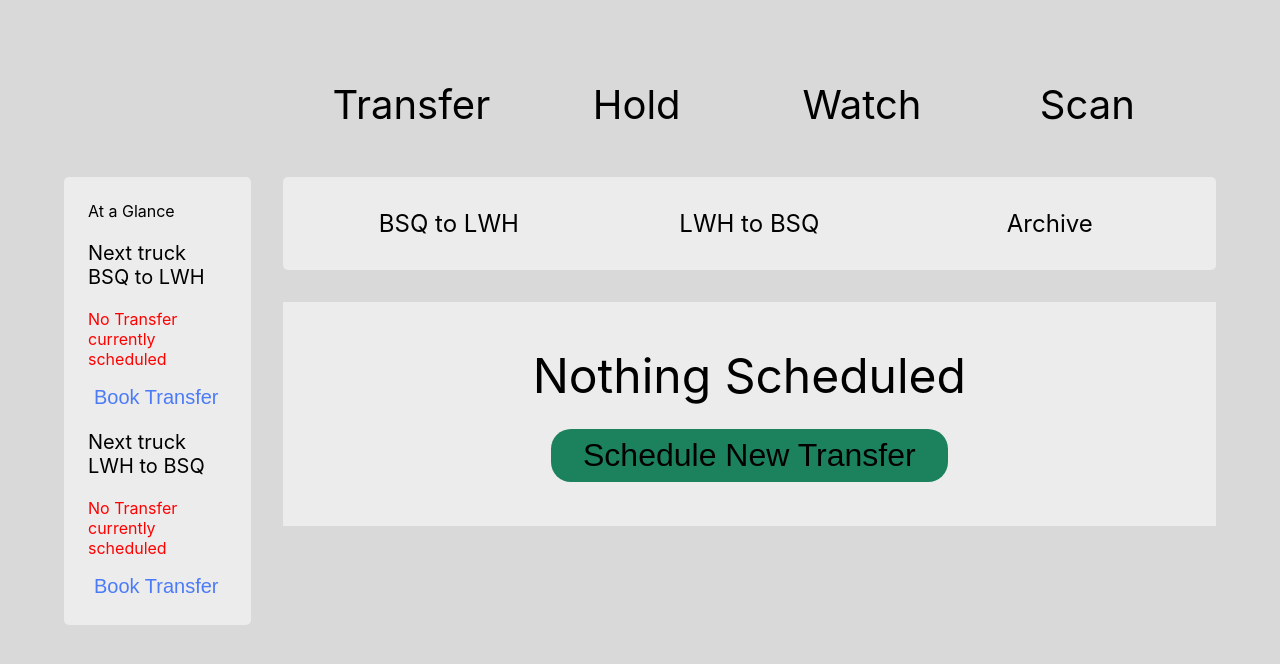
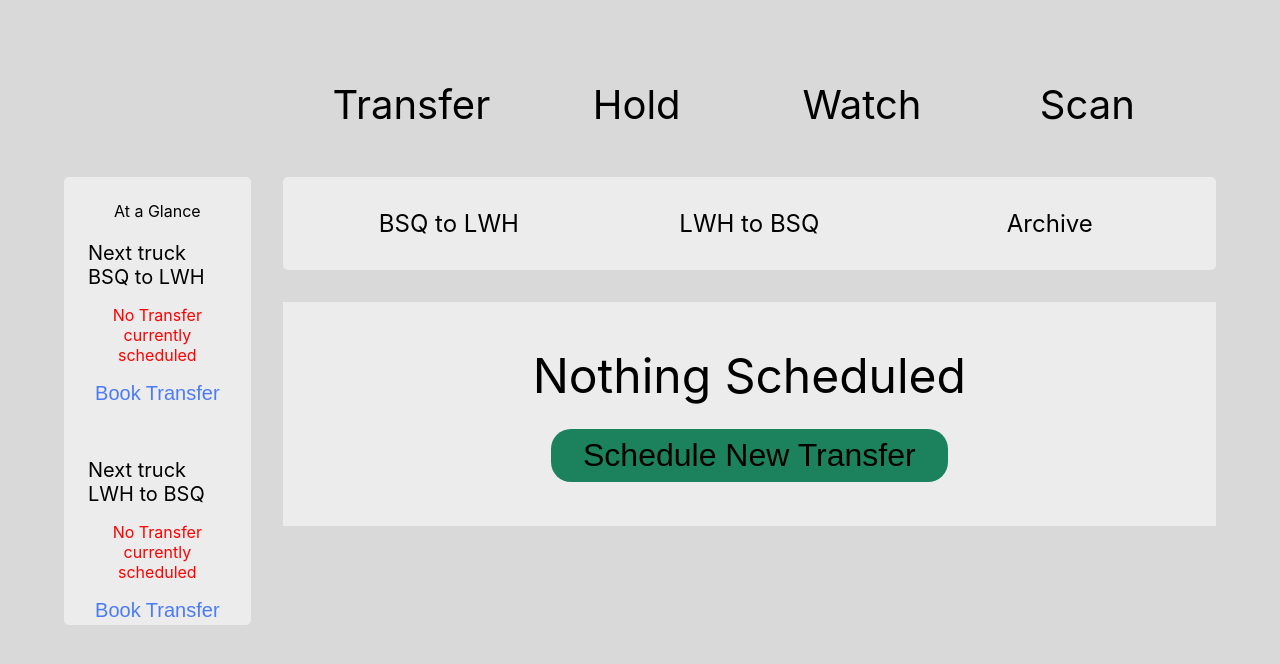
Before and after one commit to lefthomas/PropertyController, a React (Create React App) app: page / in a window 1280 px wide. Shown: the top 664 px of the page. Built offline with nearby package versions, Linux system fonts and the light colour scheme.

Commit message:
glancebox css

```diff
--- a/src/components/GlanceBox/GlanceBox.css
+++ b/src/components/GlanceBox/GlanceBox.css
@@ -1,11 +1,18 @@
 .glance-box {
+  display: grid;
+  margin-bottom: 2rem;
 }
 
 .glance-box-direction {
   font-size: 20px;
+  margin-bottom: 0px;
 }
 
 .glance-box-not-booked {
+  display: flex;
+  justify-content: center;
+  align-items: center;
+  text-align: center;
   color: red;
 }
 
--- a/src/components/SideBar/SideBar.css
+++ b/src/components/SideBar/SideBar.css
@@ -8,5 +8,8 @@
 }
 
 .side-bar-title {
+  display: flex;
+  justify-content: center;
+  align-items: center;
   font-size: 16px;
 }
```
